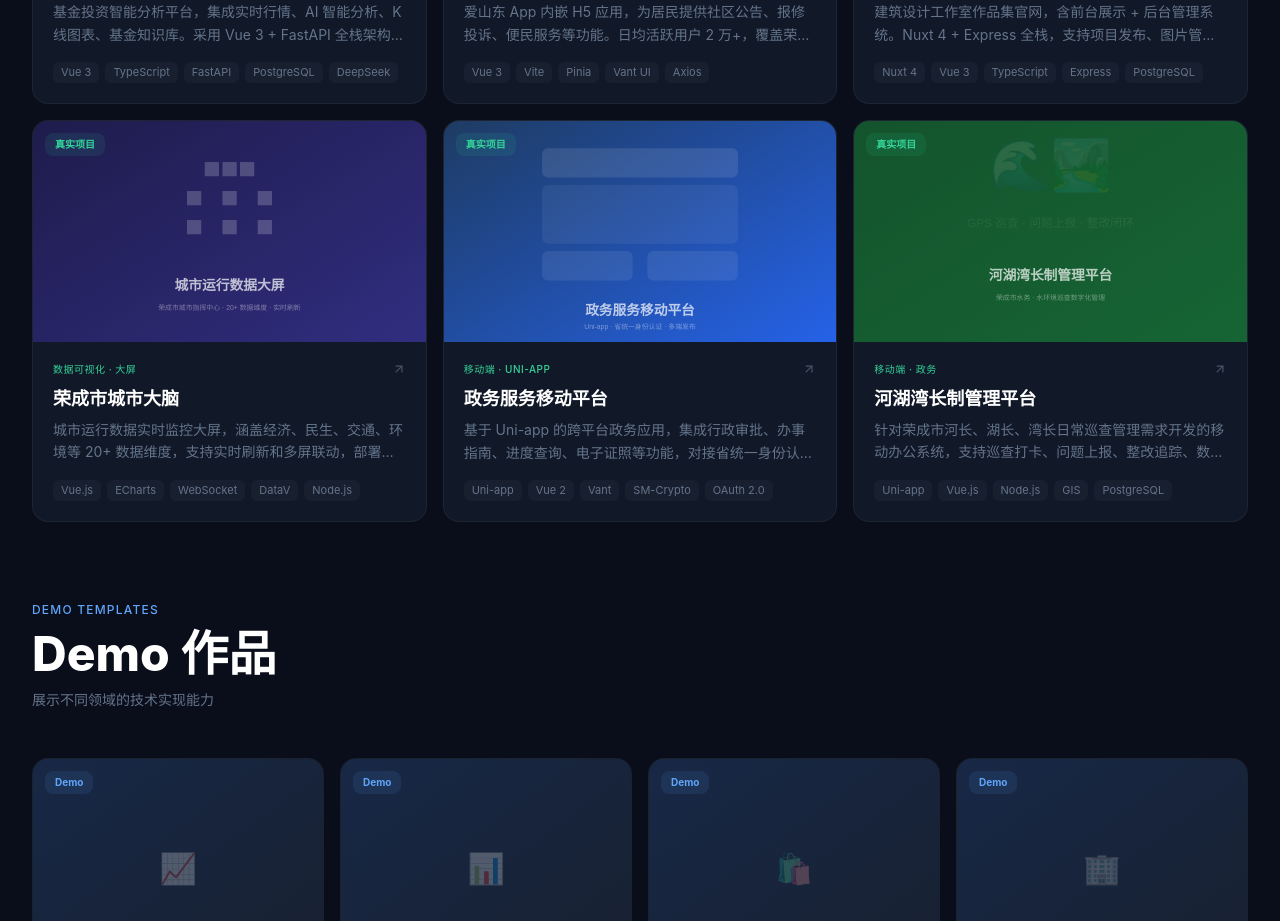
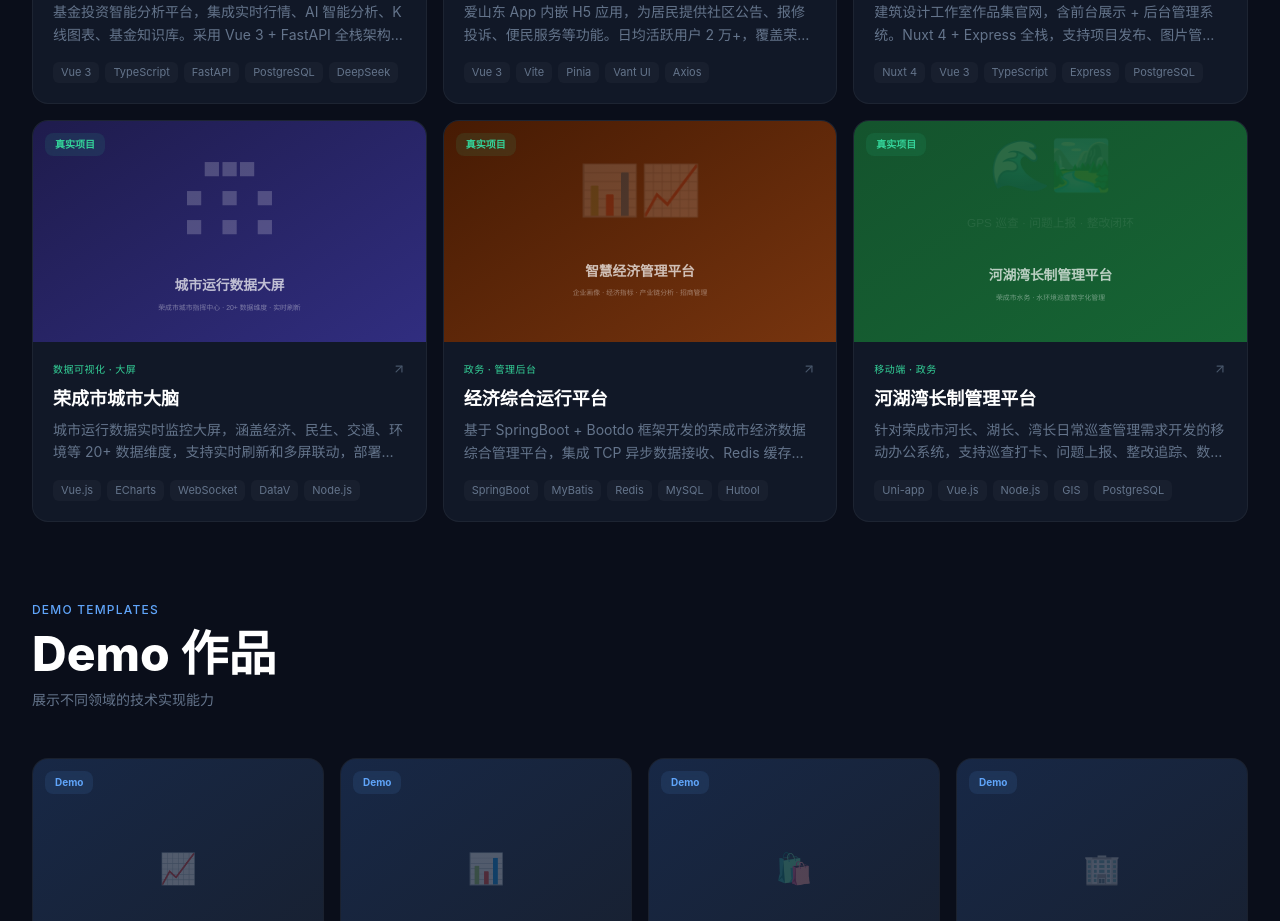
Before and after one commit to Leon-LY/portfolio-demo, a React (Vite) app: page / in a window 1280 px wide. Shown: the part 1740-2661 px from the top of the page. Built offline with nearby package versions, Linux system fonts and the light colour scheme.

Commit message:
feat: replace government app with economy platform (SpringBoot)
Based on actual RCJJ project at 智慧荣成经济平台

```diff
--- a/src/data/projects.ts
+++ b/src/data/projects.ts
@@ -94,15 +94,23 @@ export const realProjects: Project[] = [
     real: true,
   },
   {
-    id: 'government-app',
-    title: '政务服务移动平台',
-    category: '移动端 · Uni-app',
-    description: '基于 Uni-app 的跨平台政务应用，集成行政审批、办事指南、进度查询、电子证照等功能，对接省统一身份认证实现单点登录。',
-    tech: ['Uni-app', 'Vue 2', 'Vant', 'SM-Crypto', 'OAuth 2.0'],
-    images: ['/projects/government-app.svg'],
-    longDescription: '荣成市政务服务移动平台是基于 Uni-app 框架开发的跨平台应用，同时支持 iOS、Android 和 H5 三端运行。平台深度对接了山东省统一身份认证系统，实现了市民"一次认证、全网通办"的便捷体验。\n\n功能涵盖行政审批在线办理、办事指南查询、办理进度实时追踪、电子证照查看等核心政务服务场景。采用国密 SM2/SM4 算法保障数据传输安全。',
-    highlights: ['Uni-app 三端统一发布', '对接省统一身份认证', '行政审批在线办理', '国密算法安全保障', '已上架应用商店'],
-    link: '/project/government-app',
+    id: 'economy-platform',
+    title: '经济综合运行平台',
+    category: '政务 · 管理后台',
+    description: '基于 SpringBoot + Bootdo 框架开发的荣成市经济数据综合管理平台，集成 TCP 异步数据接收、Redis 缓存、第三方授权登录、代码自动生成等功能，支撑全市经济运行监测与决策。',
+    tech: ['SpringBoot', 'MyBatis', 'Redis', 'MySQL', 'Hutool'],
+    images: ['/projects/economy-platform.svg'],
+    longDescription: '荣成市经济综合运行平台是基于 SpringBoot 2.0 + Bootdo 快速开发框架构建的经济数据管理后台。平台为市经济发展部门提供从数据采集、处理到分析展示的全链路支撑。\n\n平台集成了 Voovan 框架实现 TCP 异步数据报文接收，将各经济指标数据实时存入数据库。采用 Redis 缓存热点数据，显著提升查询性能。集成 JustAuth 第三方授权登录（支持 Gitee、百度、钉钉等平台），配合 JWT 实现多系统单点登录。\n\n内置代码自动生成器，可根据数据库表结构一键生成 CRUD 页面，大幅提升开发效率。使用 Hutool 工具包和 FreeMarker 模板引擎实现自定义报表导出。平台已支撑荣成市多个经济管理业务模块的运行。',
+    highlights: [
+      'SpringBoot 2.0 企业级架构',
+      'TCP 异步数据实时接收',
+      'Redis 缓存性能优化',
+      'JustAuth 多平台统一登录',
+      '代码自动生成器（CRUD）',
+      '自定义报表导出引擎',
+      'MyBatis 灵活数据访问',
+    ],
+    link: '/project/economy-platform',
     real: true,
   },
   {
```
Also changed, not shown: 2 other files (tests, documents, lock files or other folders).
